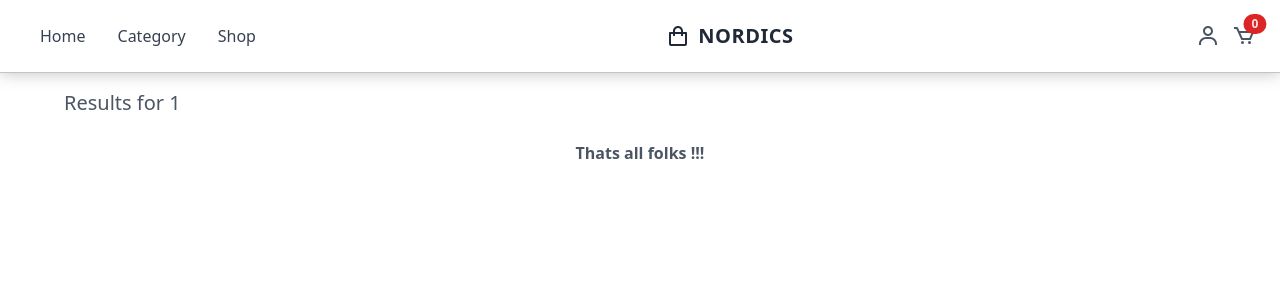
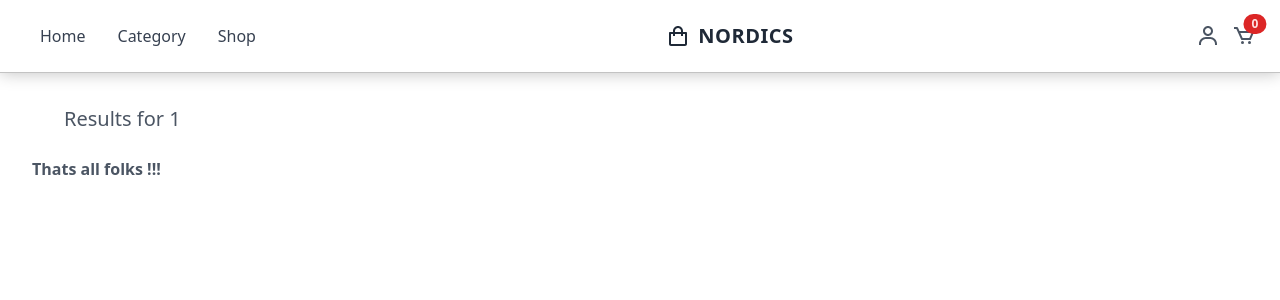
Before and after one commit to summu-k/e-commerce-nextjs, a Next.js app: page /category/1 in a window 1280 px wide. Shown: the top 300 px of the page. Built offline with nearby package versions, Linux system fonts and the light colour scheme.

Commit message:
improved css class for category listing products

```diff
--- a/src/pages/category/[category].tsx
+++ b/src/pages/category/[category].tsx
@@ -27,7 +27,7 @@ const CategoryPage = ({ products, productCount }: { products: ProductI[]; produc
   }, [data]);
 
   return (
-    <div className="container">
+    <div className="container mx-auto flex items-center flex-wrap pt-4 pb-12">
       <h1 className="text-xl container mx-auto flex items-center flex-wrap font-medium mt-4">
         Results for {queryParams}
       </h1>
```
